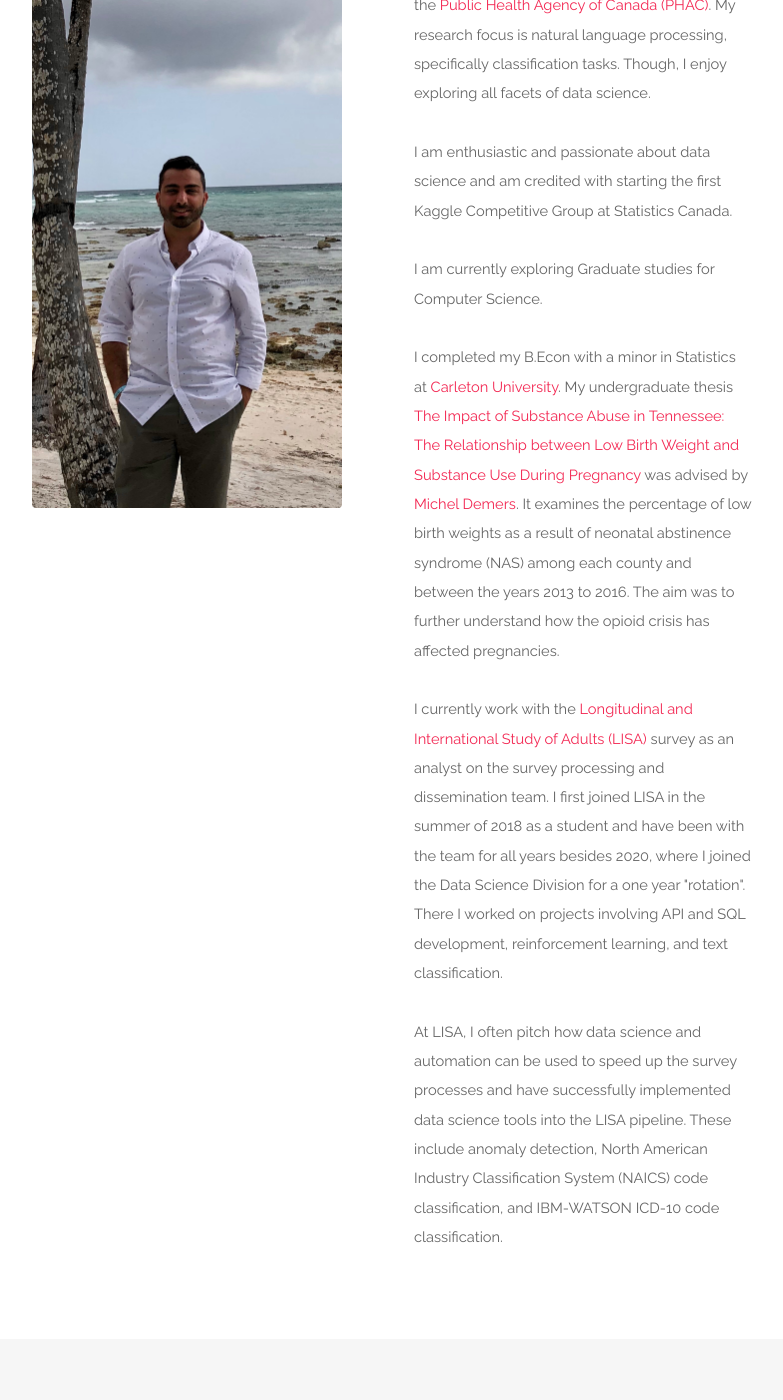
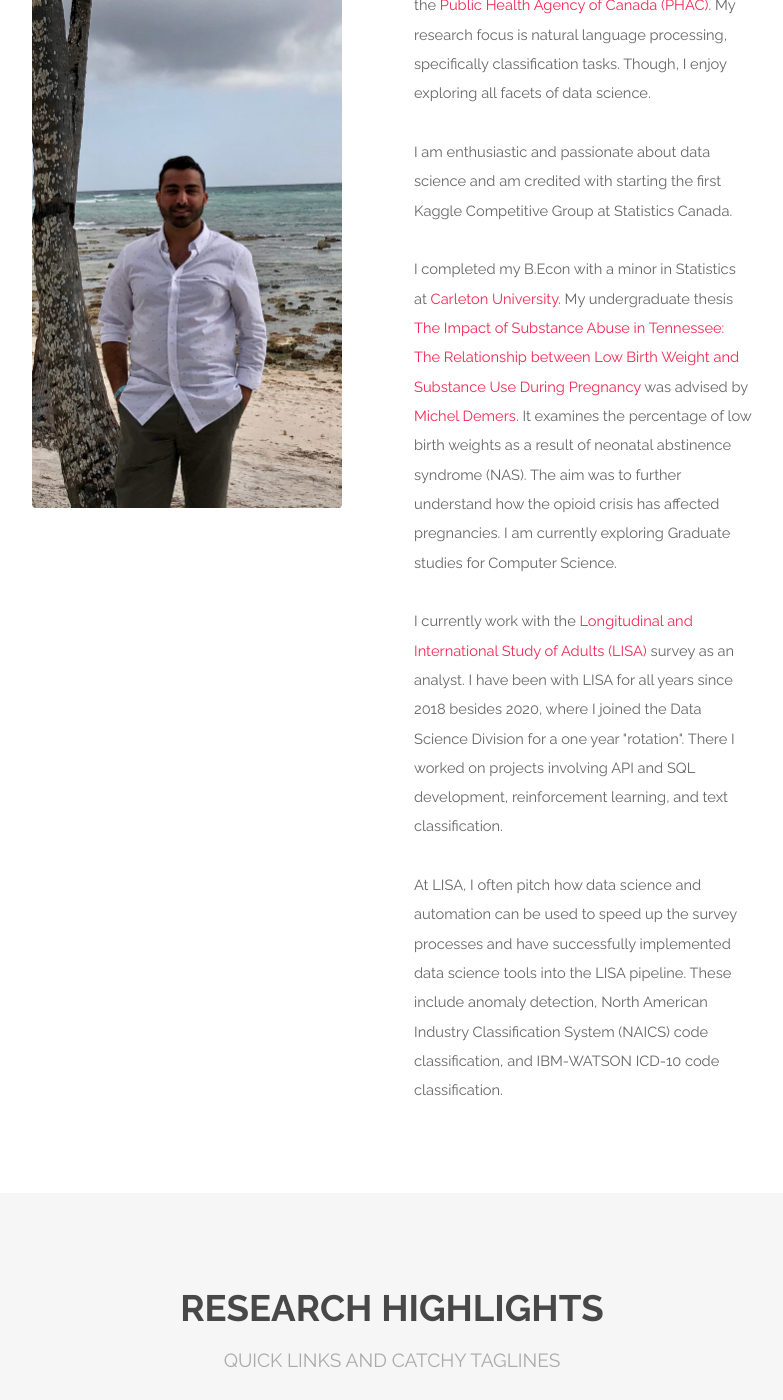
Before and after one commit to a-elhajj/a-elhajj.github.io, a Jekyll site: the page index.html, which Jekyll copies as it is, in a window 1280 px wide and 1400 px high, scrolled down 688 px. Shown: the whole window, without its empty margins (248-1031 px from the left). Built offline with Jekyll 4.4.1, drawn with Linux system fonts in a browser that asks for light colours.

Commit message:
modified text bio

```diff
--- a/index.html
+++ b/index.html
@@ -88,27 +88,22 @@
                     Though, I enjoy exploring all facets of data science.<p>
 
                 <p>I am enthusiastic and passionate about data science and am credited with starting the first
-                    Kaggle Competitive Group at Statistics Canada.
-                </p>
-
-                <p>I am currently exploring Graduate studies for Computer Science.
-                </p>
+                    Kaggle Competitive Group at Statistics Canada.</p>
 
             <p>I completed my B.Econ with a minor in Statistics at <a href="https://carleton.ca/economics/" target="_blank">Carleton University</a>.
             My undergraduate thesis <a href="/docs/LowBirthNAS.pdf" target="_blank">The Impact of Substance Abuse in Tennessee: The Relationship between Low Birth
                 Weight and Substance Use During Pregnancy</a> was advised by <a href="https://carleton.ca/economics/people/demers-michel/" target="_blank">Michel Demers</a>.
-                It examines the percentage of low birth weights as a result of neonatal abstinence syndrome (NAS) among each county and between the years 2013 to 2016.
-                The aim was to further understand how the opioid crisis has affected pregnancies.<p>
+                It examines the percentage of low birth weights as a result of neonatal abstinence syndrome (NAS).
+                The aim was to further understand how the opioid crisis has affected pregnancies.
+                I am currently exploring Graduate studies for Computer Science.</p>
 
         <p>I currently work with the <a href="https://www23.statcan.gc.ca/imdb/p2SV.pl?Function=getSurvey&Id=1285662" target="_blank">Longitudinal and International Study of Adults (LISA)</a>
-            survey as an analyst on the survey processing and dissemination team. I first joined LISA in the summer of 2018 as a student and have been
-            with the team for all years besides 2020, where I joined the Data Science Division for a one year "rotation". There I worked on projects involving
-            API and SQL development, reinforcement learning, and text classification.</p>
+            survey as an analyst. I have been with LISA for all years since 2018 besides 2020, where I joined the Data Science Division for a one year "rotation".
+            There I worked on projects involving API and SQL development, reinforcement learning, and text classification.</p>
 
         <p>At LISA, I often pitch how data science and automation can be used to speed up the survey processes
             and have successfully implemented data science tools into the LISA pipeline. These include anomaly detection,
-            North American Industry Classification System (NAICS) code classification, and IBM-WATSON ICD-10 code classification.
-        </p>
+            North American Industry Classification System (NAICS) code classification, and IBM-WATSON ICD-10 code classification.</p>
 
                                                         </div>
                                                 </div>
```
